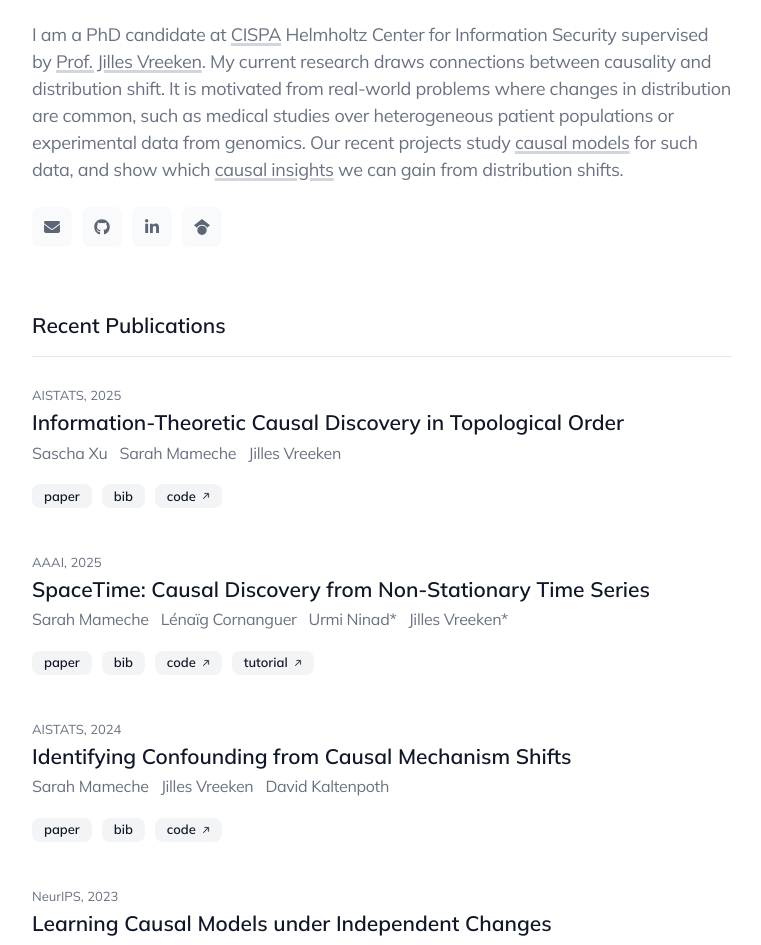
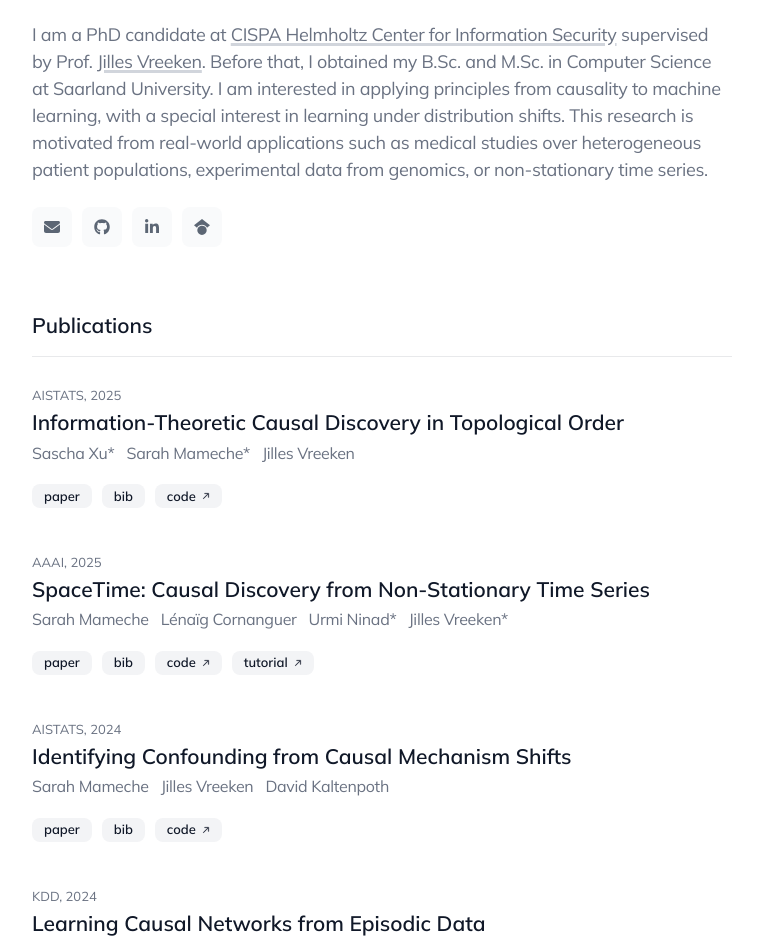
Before and after one commit to srhmm/sarah-page, a Next.js app: page / in a window 1280 px wide. Shown: the part 260-1205 px from the top of the page, without its empty margins (258-1019 px from the left). Built offline with nearby package versions, Linux system fonts and the light colour scheme.

Commit message:
Add papers

```diff
--- a/components/Header.tsx
+++ b/components/Header.tsx
@@ -36,24 +36,16 @@ function Description() {
   return (
     <div className="items-center gap-4 txt-preset-6-regular whitespace-pre-wrap text-gray-500">
       I am a PhD candidate at{' '}
-      <InlineExternalLink href="http://cispa.de">CISPA</InlineExternalLink>{' '}
-      Helmholtz Center for Information Security supervised by{' '}
+      <InlineExternalLink href="http://cispa.de">CISPA Helmholtz Center for Information Security</InlineExternalLink>{' '}
+      supervised by Prof.{' '}
       <InlineExternalLink href="https://vreeken.eu/">
-        Prof. Jilles Vreeken
+      Jilles Vreeken
       </InlineExternalLink>
-      . My current research draws connections between causality and distribution
-      shift. It is motivated from real-world problems where changes in
-      distribution are common, such as medical studies over heterogeneous
-      patient populations or experimental data from genomics. Our recent
-      projects study{' '}
-      <InlineExternalLink href="/papers/2023-neurips-learning.pdf">
-        causal models
-      </InlineExternalLink>{' '}
-      for such data, and show which{' '}
-      <InlineExternalLink href="/papers/2024-aistats-identifying.pdf">
-        causal insights
-      </InlineExternalLink>{' '}
-      we can gain from distribution shifts.
+      . Before that, I obtained my B.Sc. and M.Sc. in Computer Science at Saarland University.
+      I am interested in applying principles from causality to machine learning,
+      with a special interest in learning under distribution shifts.
+      This research is motivated from real-world applications such as medical studies over heterogeneous
+      patient populations, experimental data from genomics, or non-stationary time series.
     </div>
   )
 }
--- a/components/Publications.tsx
+++ b/components/Publications.tsx
@@ -24,7 +24,7 @@ export default function Publications({
 }) {
   return (
     <div className="flex flex-col gap-4">
-      <h2 className="txt-preset-5">Recent Publications</h2>
+      <h2 className="txt-preset-5">Publications</h2>
       <div className="h-px w-full bg-gray-800/10" />
       <section className="flex flex-col gap-y-4">
         {conferencePublications.map((publication: Publication) => (
--- a/data/publications.ts
+++ b/data/publications.ts
@@ -3,7 +3,7 @@ import { Publication } from '@/types/main'
 export const conferencePublications: Publication[] = [
   {
     title: 'Information-Theoretic Causal Discovery in Topological Order',
-    authors: ['Sascha Xu', 'Sarah Mameche', 'Jilles Vreeken'],
+    authors: ['Sascha Xu*', 'Sarah Mameche*', 'Jilles Vreeken'],
     year: 2025,
     venue: 'AISTATS',
     bibtex: `@inproceedings{xu2025information,
@@ -58,6 +58,21 @@ export const conferencePublications: Publication[] = [
     },
   },
   {
+        title: 'Learning Causal Networks from Episodic Data',
+        authors: ['Osman Mian*', 'Sarah Mameche*', 'Jilles Vreeken'],
+        year: 2024,
+        venue: 'KDD',
+        bibtex: `@inproceedings{mian2024learning,
+title={Learning causal networks from episodic data},
+author={Mian, Osman and Mameche, Sarah and Vreeken, Jilles},
+booktitle={ACM SIGKDD Conference on Knowledge Discovery and Data Mining (KDD)},
+year={2024}
+}`,
+        urls: {
+            paper: '/papers/2024-kdd-learning.pdf',
+        },
+  },
+  {
         title: 'Learning Causal Models under Independent Changes',
         authors: ['Sarah Mameche', 'David Kaltenpoth', 'Jilles Vreeken'],
         year: 2023,
@@ -73,4 +88,19 @@ export const conferencePublications: Publication[] = [
             code: 'https://github.com/srhmm/linc',
         },
   },
+  {
+    title: 'Discovering Invariant and Changing Mechanisms from Data',
+    authors: ['Sarah Mameche', 'David Kaltenpoth', 'Jilles Vreeken'],
+    year: 2022,
+    venue: 'KDD',
+    bibtex: `@inproceedings{mameche2022discovering,
+title={Discovering invariant and changing mechanisms from data},
+author={Mameche, Sarah and Kaltenpoth, David and Vreeken, Jilles},
+booktitle={ACM SIGKDD Conference on Knowledge Discovery and Data Mining (KDD)},
+year={2022}
+}`,
+    urls: {
+        paper: '/papers/2022-kdd-discovering.pdf',
+    },
+  },
 ]
```
Also changed, not shown: 1 other file (tests, documents, lock files or other folders). Lines whose indentation alone changed are shown as unchanged.
